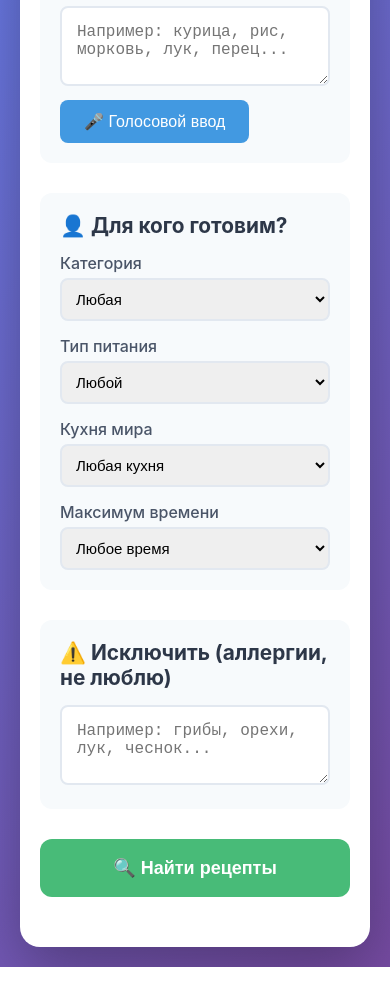
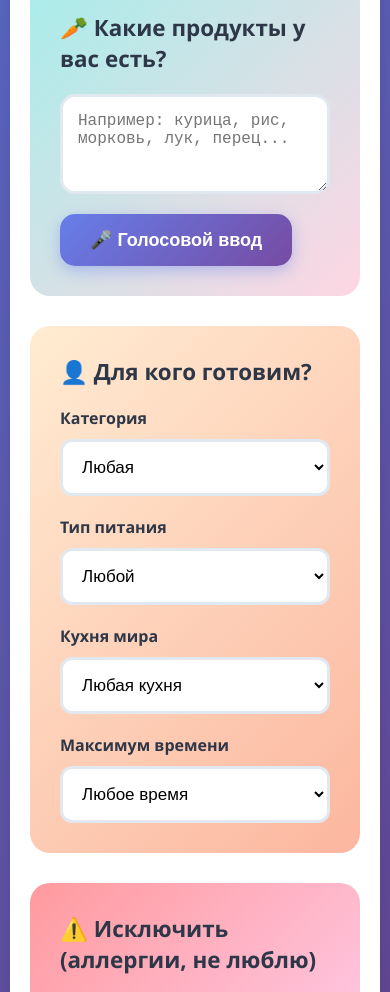
Before and after one commit to Deonnis76/cooking-app, a plain HTML site: page index.html in a window 390 px wide. Shown: the part 219-1211 px from the top of the page. Before the commit the page ends 1186 px from the top, so only its background shows below. Drawn offline with Linux system fonts and the light colour scheme; no server answers.

Commit message:
Update style.css

```diff
--- a/css/style.css
+++ b/css/style.css
@@ -5,163 +5,271 @@
 }
 
 body {
-    font-family: -apple-system, BlinkMacSystemFont, 'Segoe UI', Roboto, Oxygen, Ubuntu, Cantarell, sans-serif;
+    font-family: 'Segoe UI', Tahoma, Geneva, Verdana, sans-serif;
     background: linear-gradient(135deg, #667eea 0%, #764ba2 100%);
     min-height: 100vh;
     padding: 20px;
 }
 
 .container {
-    max-width: 900px;
+    max-width: 1000px;
     margin: 0 auto;
     background: white;
-    border-radius: 20px;
-    padding: 30px;
-    box-shadow: 0 20px 60px rgba(0,0,0,0.3);
+    border-radius: 25px;
+    padding: 40px 30px;
+    box-shadow: 0 20px 80px rgba(0,0,0,0.4);
 }
 
 .header {
     text-align: center;
+    margin-bottom: 40px;
+    padding: 20px;
+    background: linear-gradient(135deg, #f093fb 0%, #f5576c 100%);
+    border-radius: 20px;
+    color: white;
+}
+
+.header h1 {
+    font-size: 3em;
+    text-shadow: 2px 2px 4px rgba(0,0,0,0.2);
+}
+
+.search-section {
+    background: linear-gradient(135deg, #a8edea 0%, #fed6e3 100%);
+    padding: 30px;
+    border-radius: 20px;
     margin-bottom: 30px;
 }
 
-.header h1 {
+.search-section h2 {
     color: #2d3748;
-    font-size: 2.5em;
-}
-
-.search-section,
-.filters-section,
-.exclude-section {
-    margin-bottom: 30px;
-    padding: 20px;
-    background: #f7fafc;
-    border-radius: 12px;
-}
-
-h2 {
-    color: #2d3748;
-    margin-bottom: 15px;
-    font-size: 1.3em;
+    font-size: 1.8em;
+    margin-bottom: 20px;
 }
 
 textarea {
     width: 100%;
-    padding: 15px;
-    border: 2px solid #e2e8f0;
-    border-radius: 8px;
-    font-size: 16px;
+    padding: 20px;
+    border: 3px solid #e2e8f0;
+    border-radius: 15px;
+    font-size: 18px;
     resize: vertical;
-    min-height: 80px;
-    transition: border-color 0.3s;
+    min-height: 100px;
+    transition: all 0.3s;
+    background: white;
 }
 
 textarea:focus {
     outline: none;
     border-color: #667eea;
+    box-shadow: 0 0 20px rgba(102, 126, 234, 0.3);
 }
 
 .voice-btn {
-    margin-top: 10px;
-    padding: 12px 24px;
-    background: #4299e1;
+    margin-top: 15px;
+    padding: 18px 35px;
+    background: linear-gradient(135deg, #667eea 0%, #764ba2 100%);
     color: white;
     border: none;
-    border-radius: 8px;
-    font-size: 16px;
+    border-radius: 15px;
+    font-size: 20px;
+    font-weight: bold;
     cursor: pointer;
-    transition: background 0.3s;
+    transition: all 0.3s;
+    box-shadow: 0 5px 15px rgba(102, 126, 234, 0.4);
 }
 
 .voice-btn:hover {
-    background: #3182ce;
+    transform: translateY(-3px);
+    box-shadow: 0 8px 20px rgba(102, 126, 234, 0.6);
+}
+
+.filters-section {
+    background: linear-gradient(135deg, #ffecd2 0%, #fcb69f 100%);
+    padding: 30px;
+    border-radius: 20px;
+    margin-bottom: 30px;
+}
+
+.filters-section h2 {
+    color: #2d3748;
+    font-size: 1.8em;
+    margin-bottom: 20px;
 }
 
 .filters-grid {
     display: grid;
-    grid-template-columns: repeat(auto-fit, minmax(200px, 1fr));
-    gap: 15px;
+    grid-template-columns: repeat(auto-fit, minmax(220px, 1fr));
+    gap: 20px;
 }
 
 .filter-item label {
     display: block;
-    margin-bottom: 5px;
-    color: #4a5568;
-    font-weight: 500;
+    margin-bottom: 10px;
+    color: #2d3748;
+    font-weight: bold;
+    font-size: 16px;
 }
 
 .filter-item select {
     width: 100%;
-    padding: 10px;
-    border: 2px solid #e2e8f0;
-    border-radius: 8px;
-    font-size: 15px;
+    padding: 15px;
+    border: 3px solid #e2e8f0;
+    border-radius: 12px;
+    font-size: 17px;
     cursor: pointer;
+    background: white;
+    transition: all 0.3s;
+}
+
+.filter-item select:focus {
+    outline: none;
+    border-color: #667eea;
+    box-shadow: 0 0 15px rgba(102, 126, 234, 0.3);
+}
+
+.exclude-section {
+    background: linear-gradient(135deg, #ff9a9e 0%, #fecfef 100%);
+    padding: 30px;
+    border-radius: 20px;
+    margin-bottom: 30px;
+}
+
+.exclude-section h2 {
+    color: #2d3748;
+    font-size: 1.8em;
+    margin-bottom: 20px;
 }
 
 .search-button {
     width: 100%;
-    padding: 18px;
-    background: #48bb78;
+    padding: 25px;
+    background: linear-gradient(135deg, #11998e 0%, #38ef7d 100%);
     color: white;
     border: none;
-    border-radius: 12px;
-    font-size: 18px;
+    border-radius: 20px;
+    font-size: 24px;
     font-weight: bold;
     cursor: pointer;
-    transition: background 0.3s, transform 0.2s;
+    transition: all 0.3s;
+    box-shadow: 0 8px 25px rgba(17, 153, 142, 0.4);
+    margin-bottom: 30px;
 }
 
 .search-button:hover {
-    background: #38a169;
-    transform: translateY(-2px);
+    transform: translateY(-5px);
+    box-shadow: 0 12px 35px rgba(17, 153, 142, 0.6);
 }
 
 .results {
     margin-top: 30px;
 }
 
+.results h2 {
+    color: #2d3748;
+    font-size: 2em;
+    margin-bottom: 25px;
+    text-align: center;
+    padding: 20px;
+    background: linear-gradient(135deg, #667eea 0%, #764ba2 100%);
+    border-radius: 15px;
+    color: white;
+}
+
 .recipe-card {
-    background: #f7fafc;
-    border-radius: 12px;
-    padding: 20px;
-    margin-bottom: 20px;
-    border-left: 4px solid #48bb78;
+    background: white;
+    border-radius: 20px;
+    padding: 25px;
+    margin-bottom: 25px;
+    border-left: 6px solid #667eea;
+    box-shadow: 0 5px 20px rgba(0,0,0,0.1);
+    transition: all 0.3s;
+}
+
+.recipe-card:hover {
+    transform: translateX(5px);
+    box-shadow: 0 8px 30px rgba(0,0,0,0.2);
 }
 
 .recipe-card h3 {
     color: #2d3748;
-    margin-bottom: 10px;
-    font-size: 1.4em;
+    font-size: 1.8em;
+    margin-bottom: 15px;
+    padding-bottom: 10px;
+    border-bottom: 2px solid #e2e8f0;
+}
+
+.recipe-card img {
+    max-width: 100%;
+    border-radius: 12px;
+    margin: 15px 0;
+    box-shadow: 0 3px 15px rgba(0,0,0,0.2);
 }
 
 .recipe-card p {
     color: #4a5568;
-    margin: 8px 0;
-    line-height: 1.6;
+    margin: 12px 0;
+    line-height: 1.8;
+    font-size: 17px;
 }
 
 .recipe-card strong {
-    color: #2d3748;
+    color: #667eea;
+    font-size: 18px;
 }
 
 .empty-message {
     text-align: center;
-    padding: 40px;
+    padding: 60px 30px;
     color: #718096;
-    font-size: 1.1em;
+    font-size: 1.4em;
+    background: linear-gradient(135deg, #ffecd2 0%, #fcb69f 100%);
+    border-radius: 20px;
 }
 
-@media (max-width: 600px) {
+@media (max-width: 768px) {
+    body {
+        padding: 10px;
+    }
+
     .container {
-        padding: 20px;
+        padding: 25px 20px;
     }
 
     .header h1 {
-        font-size: 1.8em;
+        font-size: 2em;
+    }
+
+    .search-section h2,
+    .filters-section h2,
+    .exclude-section h2 {
+        font-size: 1.4em;
+    }
+
+    textarea {
+        font-size: 16px;
+        padding: 15px;
+    }
+
+    .voice-btn {
+        font-size: 18px;
+        padding: 15px 30px;
+    }
+
+    .search-button {
+        font-size: 20px;
+        padding: 20px;
     }
 
     .filters-grid {
         grid-template-columns: 1fr;
     }
+
+    .recipe-card h3 {
+        font-size: 1.4em;
+    }
+
+    .recipe-card p {
+        font-size: 15px;
+    }
 }
```
